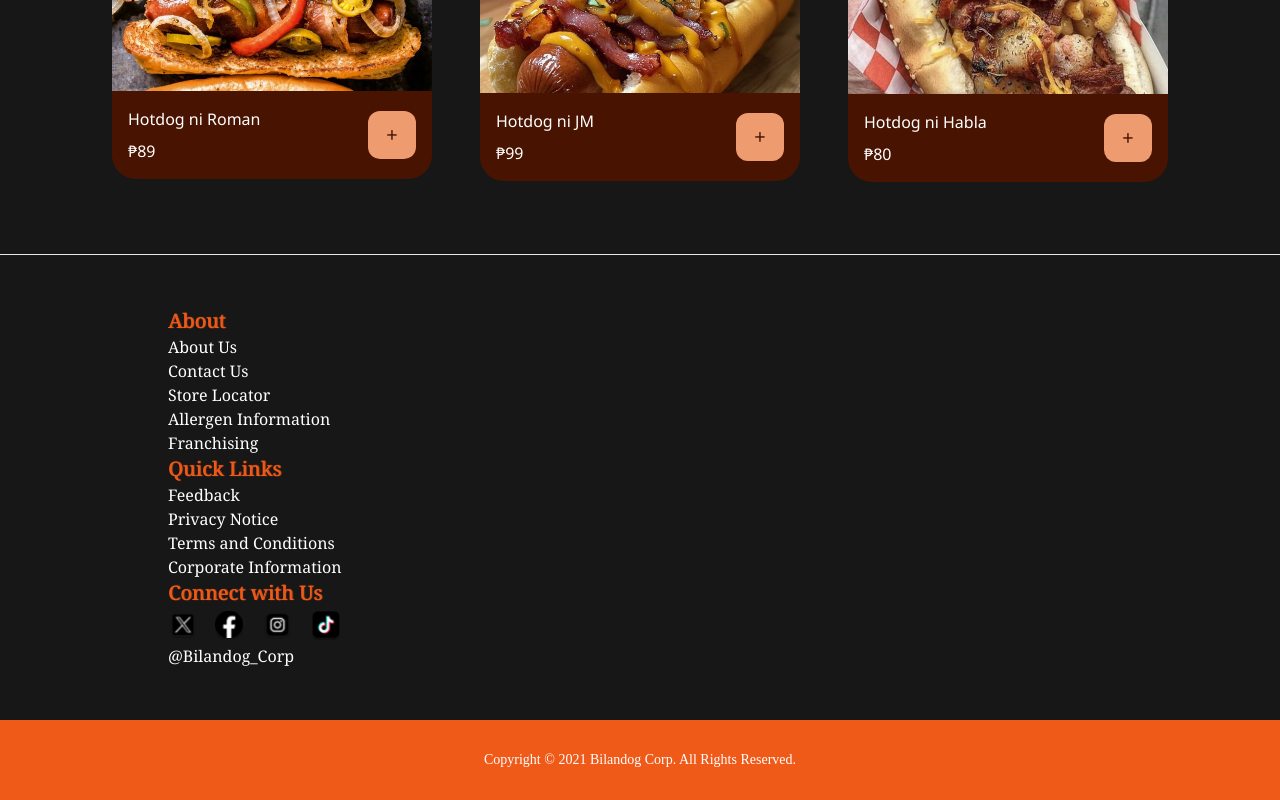
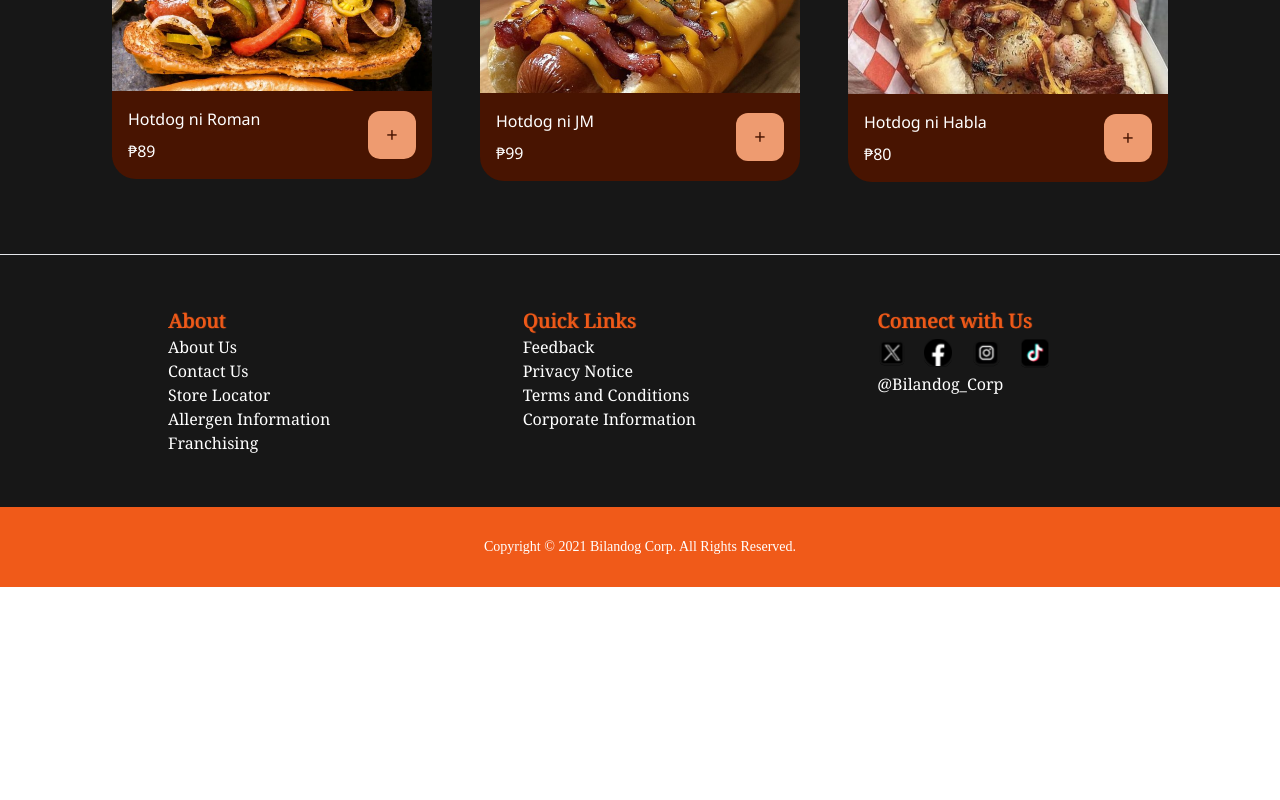
Before and after one commit to PyroJayxX/Bilandog-Ecommerce-V2, a Next.js app: page / in a window 1280 px wide. Shown: the part 1368-2168 px from the top of the page. After the commit the page ends 1955 px from the top, so only its background shows below. Built offline with nearby package versions, Linux system fonts and the light colour scheme.

Commit message:
Minor bug fix

```diff
--- a/src/components/Footer.tsx
+++ b/src/components/Footer.tsx
@@ -6,7 +6,7 @@ export const Footer = () => {
   return (
     <>
         <hr />
-        <div className="w-screen h-auto p-8 xl:my-5 md:mx-10 px-32 bg-[#171717] text-white grid grid-cols-3 gap-10 justify-space items-start font-serif hidden md:block">
+        <div className="w-screen h-auto p-8 xl:my-5 md:mx-10 px-32 bg-[#171717] text-white hidden md:grid grid-cols-3 gap-10 justify-space items-start font-serif">
             <div className="flex flex-col items-start w-full mx-auto">
             <h1 className="text-[#F05A19] text-xl" style={{textShadow: '1px 0px 1px #F05A19'}}> About </h1>
             <Link href="/">About Us</Link>
```
